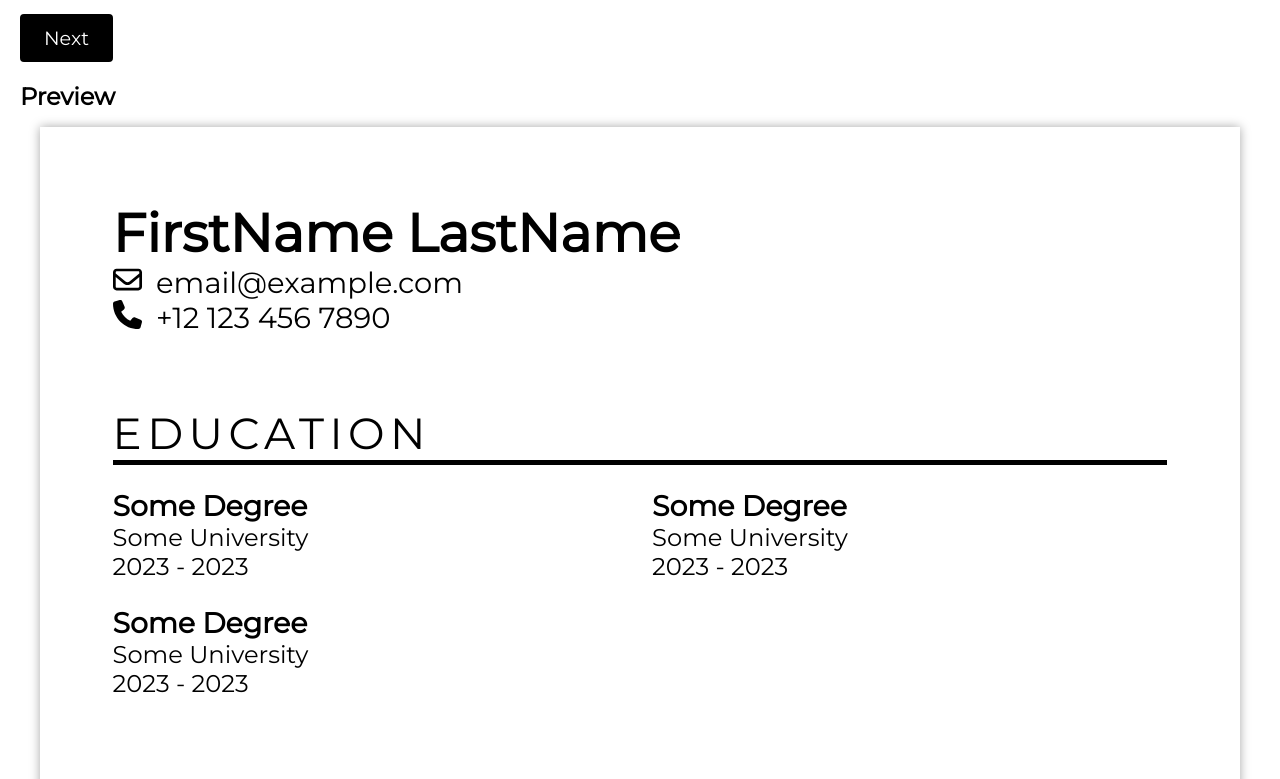
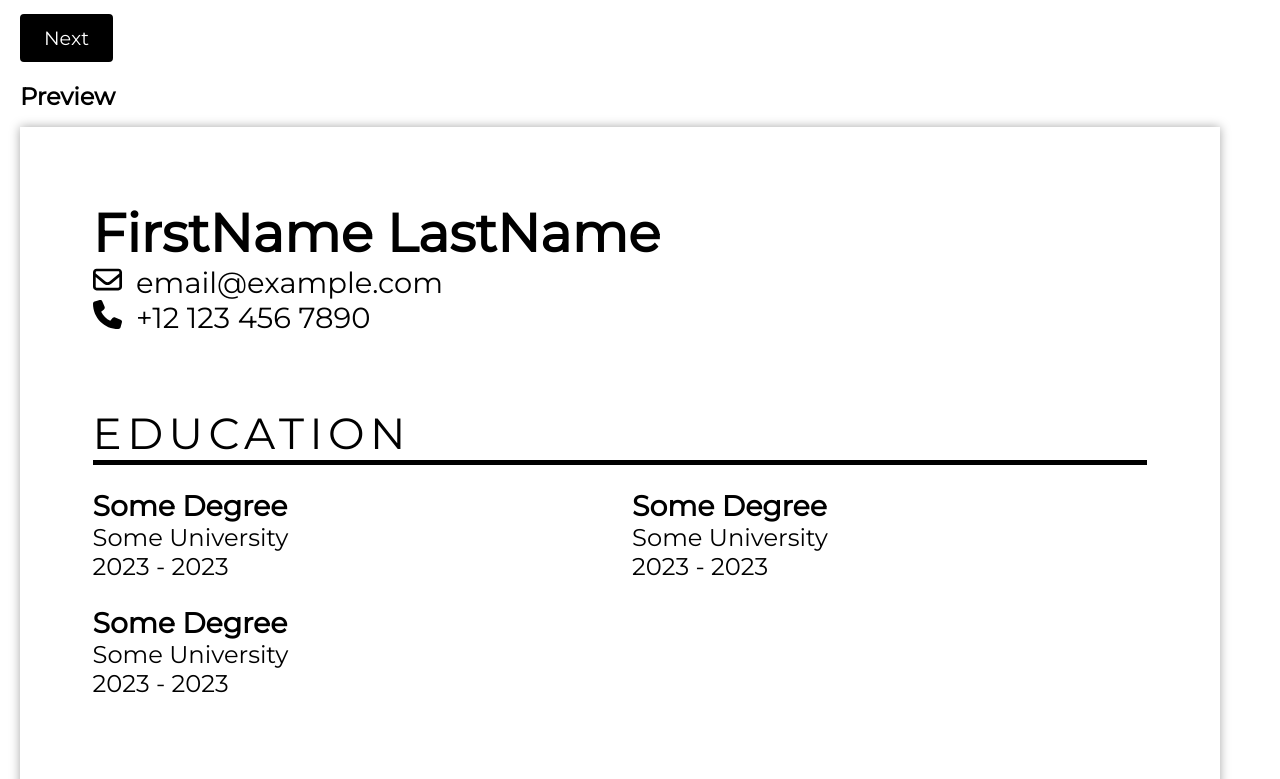
Before and after one commit to Zekumoru/top-cv-application, a React (Create React App) app: page / in a window 1280 px wide. Shown: the part 409-1188 px from the top of the page. Built offline with nearby package versions, Linux system fonts and the light colour scheme.

Commit message:
Fix padding and margin around CV Preview

```diff
--- a/src/styles/App.scss
+++ b/src/styles/App.scss
@@ -1,5 +1,9 @@
 .App {
   .preview {
     padding: 20px;
+
+    h2 {
+      margin-bottom: 16px;
+    }
   }
 }
--- a/src/styles/CV.scss
+++ b/src/styles/CV.scss
@@ -1,7 +1,6 @@
 .cv {
   max-width: 1200px;
   aspect-ratio: 210 / 297;
-  margin: 16px auto;
   overflow: hidden;
   box-shadow: rgba(0, 0, 0, 0.35) 0px 0px 10px;
   position: relative;
--- a/src/styles/index.scss
+++ b/src/styles/index.scss
@@ -5,10 +5,6 @@
   padding: 0;
   box-sizing: border-box;
   font-family: 'Montserrat', serif;
-}
-
-body {
-  padding-bottom: 20px;
 }
 
 button {
```
